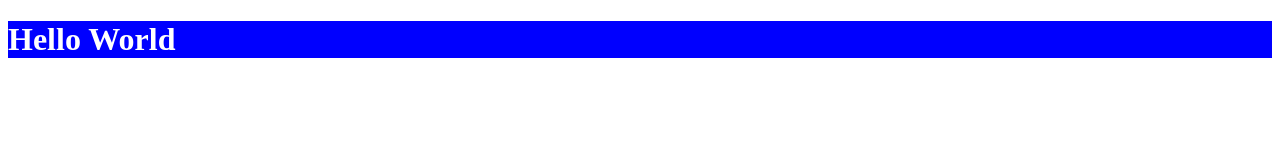
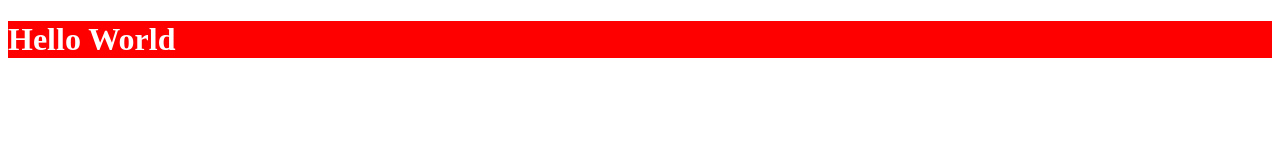
Before and after one commit to Ibukunoluwamide/first, a plain HTML site: page index.html in a window 1280 px wide. Drawn offline with Linux system fonts and the light colour scheme.

Commit message:
i changed bg clor to red

```diff
--- a/index.html
+++ b/index.html
@@ -9,7 +9,7 @@
 </head>
 
 <body>
-   <h1 style="background-color: #0000ff;color: #fff;">Hello World</h1>
+   <h1 style="background-color: red;color: #fff;">Hello World</h1>
 </body>
 
 </html>
```
